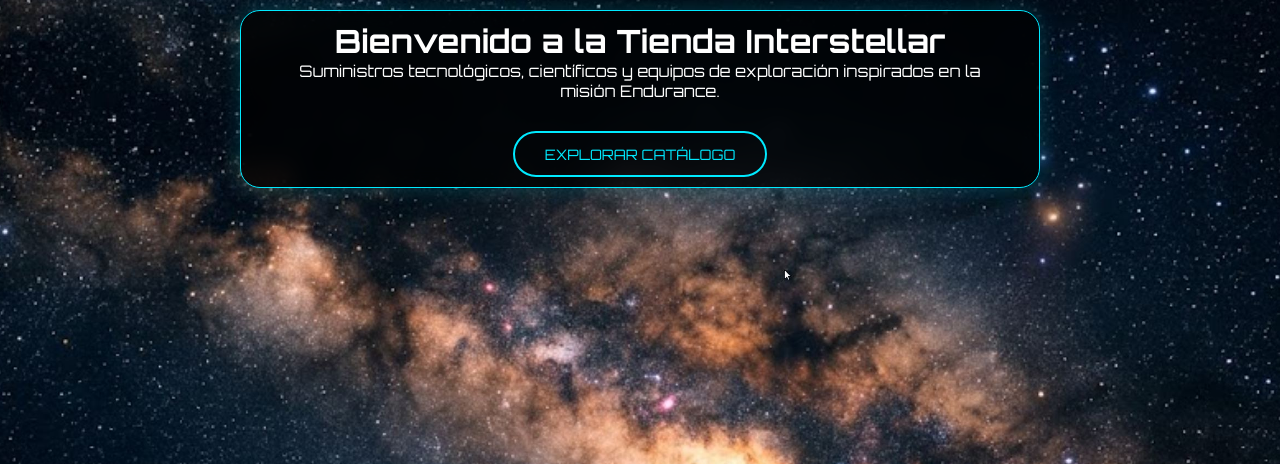
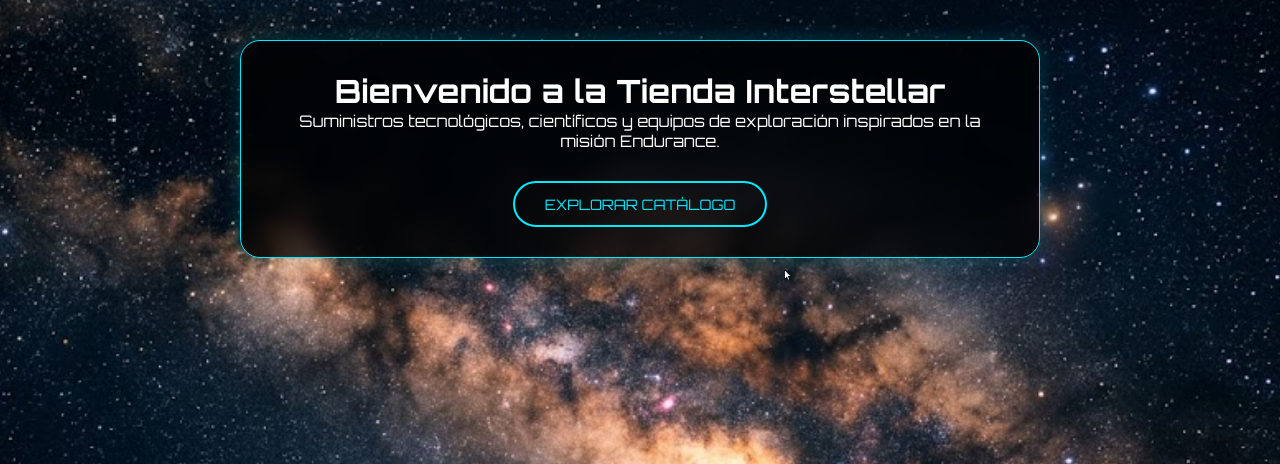
Before and after one commit to adrianosantanadelacruz/TiendaInterstellar, a PHP site: page / in a window 1280 px wide. Shown: the part 56-520 px from the top of the page. Run offline with PHP 8.4, Linux system fonts and the light colour scheme.

Commit message:
Update index.php

```diff
--- a/public/index.php
+++ b/public/index.php
@@ -4,14 +4,16 @@ require_once __DIR__ . "/../includes/header.php";
 require_once __DIR__ . "/../includes/navbar.php";
 ?>
 
-<main class="capsula-estelar">
-    <div class="hero-content">
-        <h1>Bienvenido a la Tienda Interstellar</h1>
-        <p>Suministros tecnológicos, científicos y equipos de exploración inspirados en la misión Endurance.</p>
+<main>
+    <div class="capsula-estelar">
+        <div class="hero-content">
+            <h1>Bienvenido a la Tienda Interstellar</h1>
+            <p>Suministros tecnológicos, científicos y equipos de exploración inspirados en la misión Endurance.</p>
 
-        <br>
+            <br>
 
-        <a href="productos.php" class="btn-neon">Explorar Catálogo</a>
+            <a href="productos.php" class="btn-neon">Explorar Catálogo</a>
+        </div>
     </div>
 </main>
 
```
